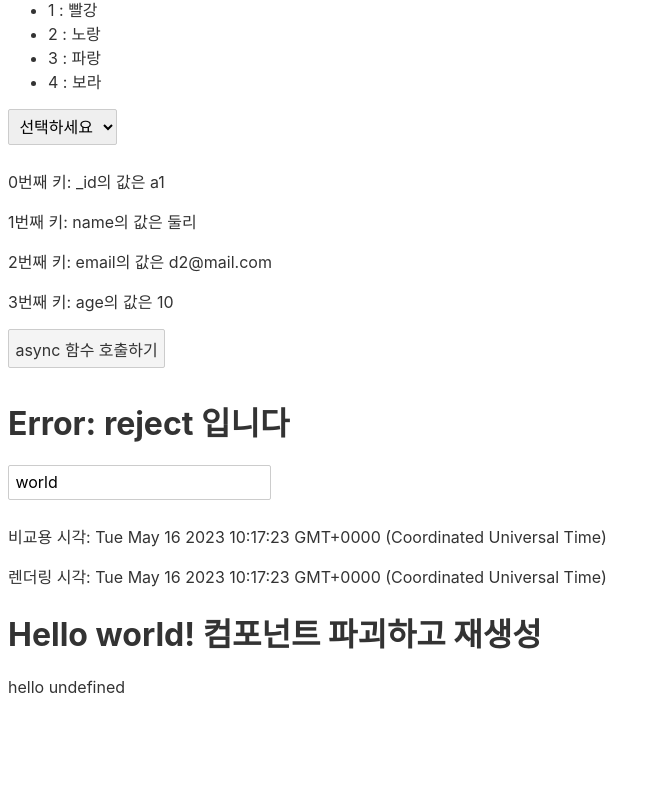
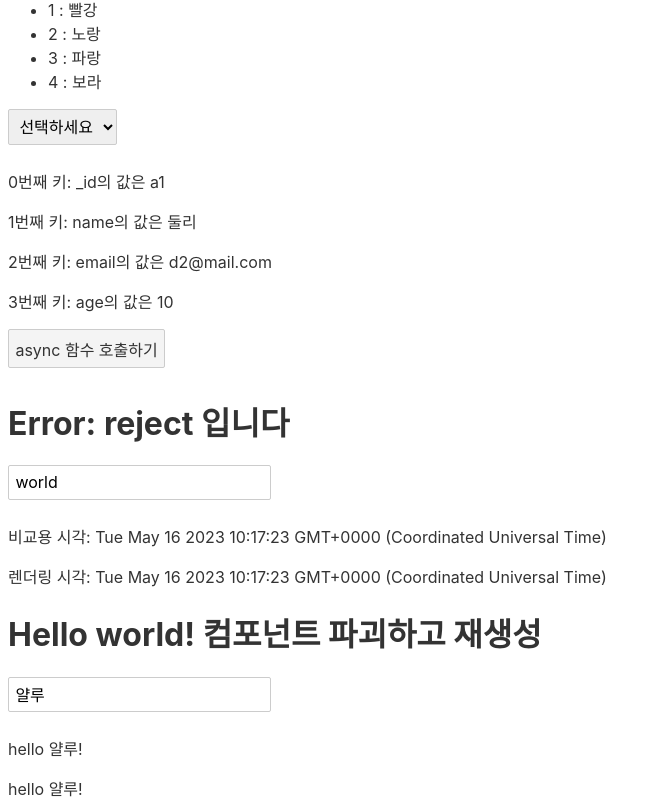
Before and after one commit to zldnlto/Svelte_Tutorial, a Svelte app: page / in a window 1280 px wide. Shown: the part 304-1104 px from the top of the page, without its empty margins (0-661 px from the left). Before the commit the page ends 1001 px from the top, so only its background shows below. Built offline with nearby package versions, Linux system fonts and the light colour scheme.

Commit message:
Chp4_{#key} 표현식 라이프사이클 예제 테스트

```diff
--- a/src/App.svelte
+++ b/src/App.svelte
@@ -13,7 +13,13 @@
   <Chp4_2Promise />
   <!-- <Chp4_3Fetch/> -->
   <Chp4_4Key />
-  <Chp4_5KeyLifecycle />
+
+  <input type="text" bind:value="{name}" />
+  {#key name}
+    <Chp4_5KeyLifecycle name="{name}" />
+  {/key}
+
+  <Chp4_5KeyLifecycle name="{name}" />
 </main>
 
 <style>
--- a/src/tutorial/Chp4_5_key_lifecycle.svelte
+++ b/src/tutorial/Chp4_5_key_lifecycle.svelte
@@ -8,4 +8,4 @@
   //   상위 컴포넌트로부터 값을 주입받기 위해 설정
 </script>
 
-<p>hello {name}</p>
+<p>hello {name}!</p>
```
